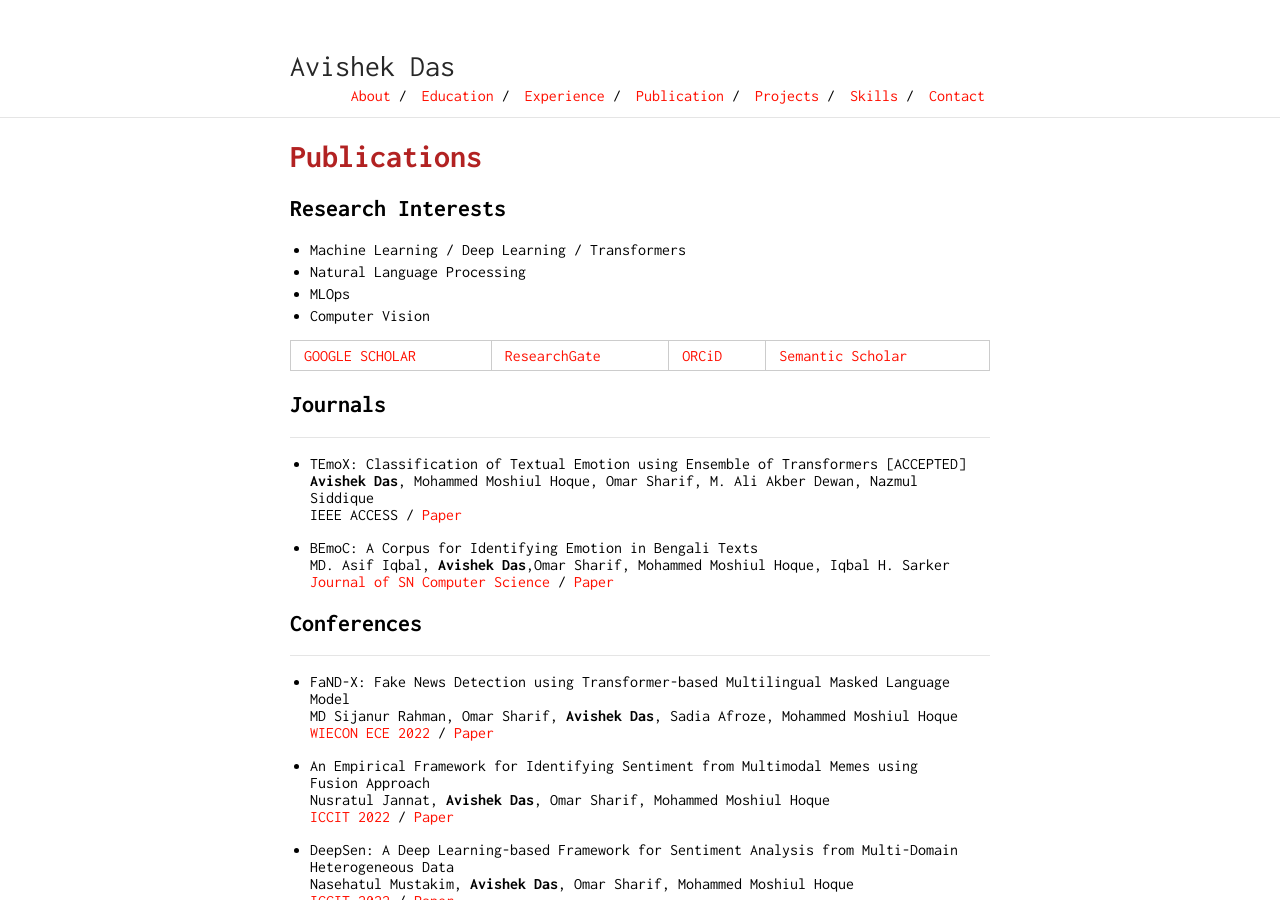
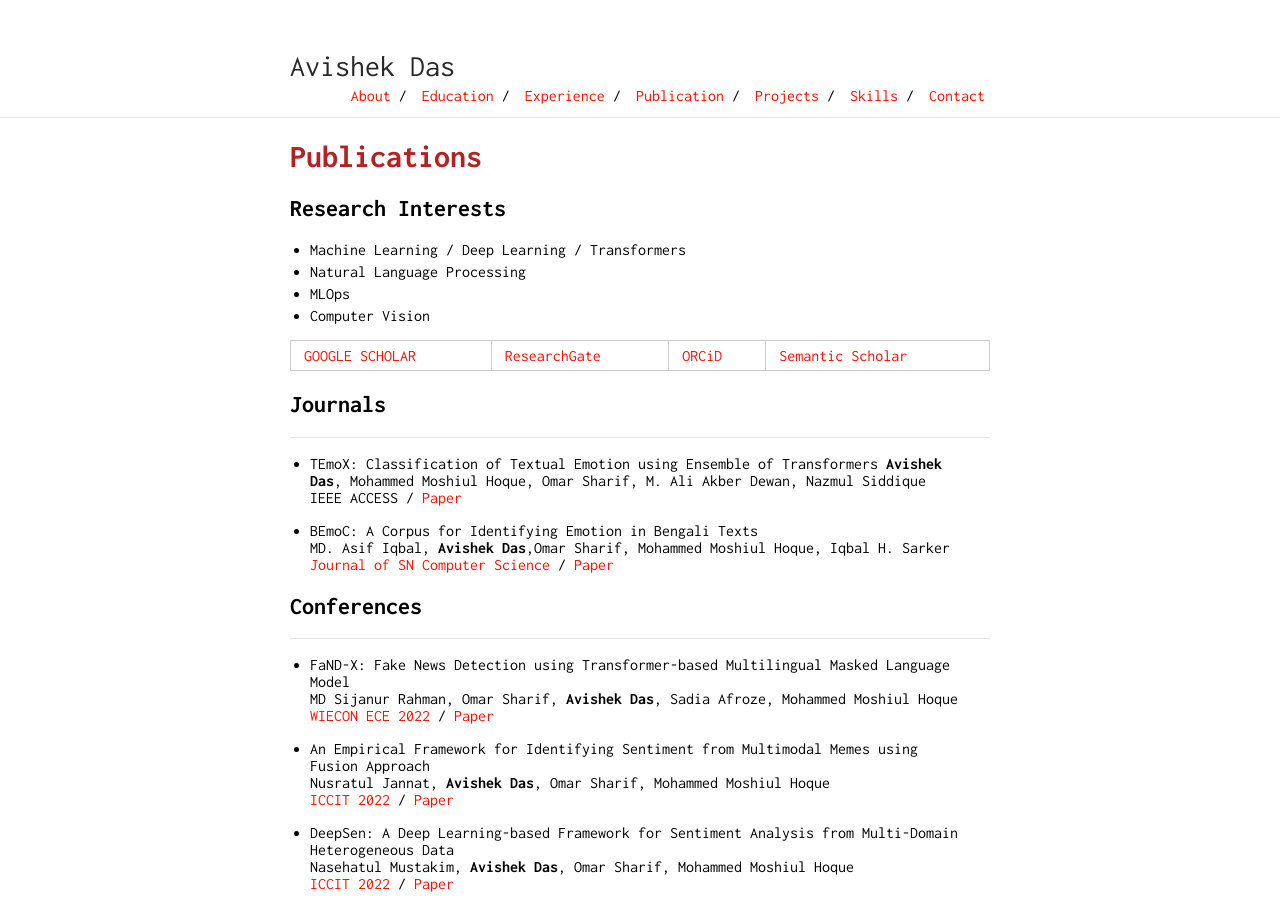
Before and after one commit to imtinan39/resume_template, a Jekyll site: the page built from publication.md, in a window 1280 px wide and 900 px high. Built offline with Jekyll 4.4.1, drawn with Linux system fonts in a browser that asks for light colours.

Commit message:
Update publication.md

```diff
--- a/publication.md
+++ b/publication.md
@@ -15,7 +15,7 @@ layout: default
 
 ## Journals
 ---
-* TEmoX: Classification of Textual Emotion using Ensemble of Transformers [ACCEPTED]
+* TEmoX: Classification of Textual Emotion using Ensemble of Transformers
 **Avishek Das**, Mohammed Moshiul Hoque, Omar Sharif, M. Ali Akber Dewan, Nazmul Siddique<br>
 IEEE ACCESS / [Paper](https://ieeexplore.ieee.org/document/10264097)
 
```
